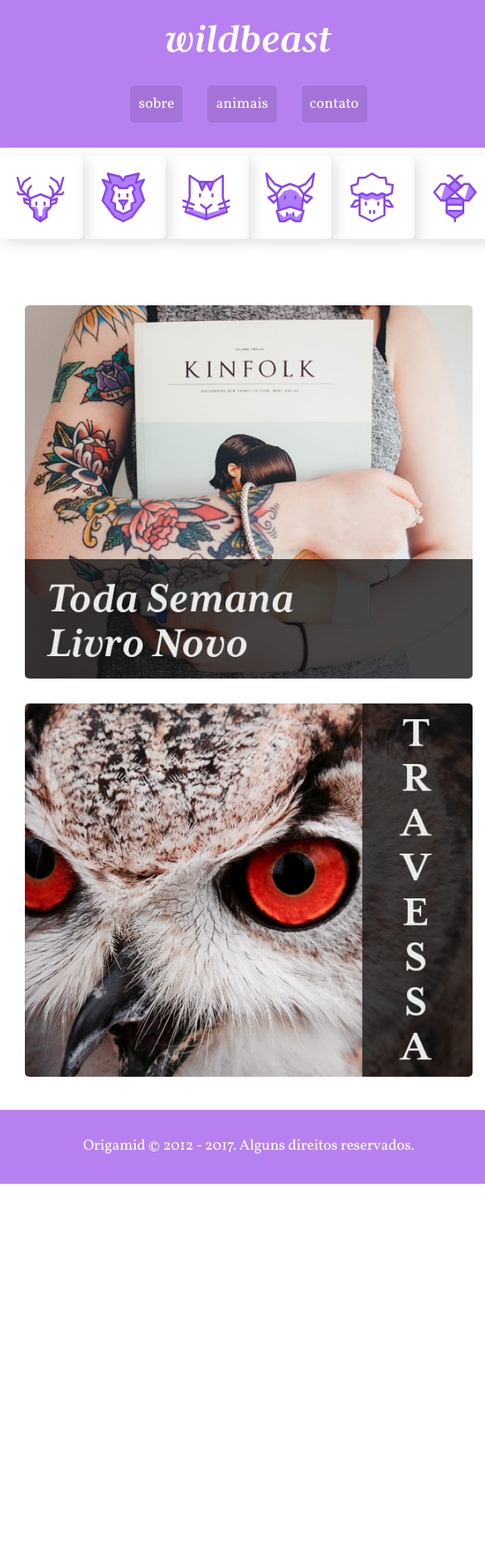
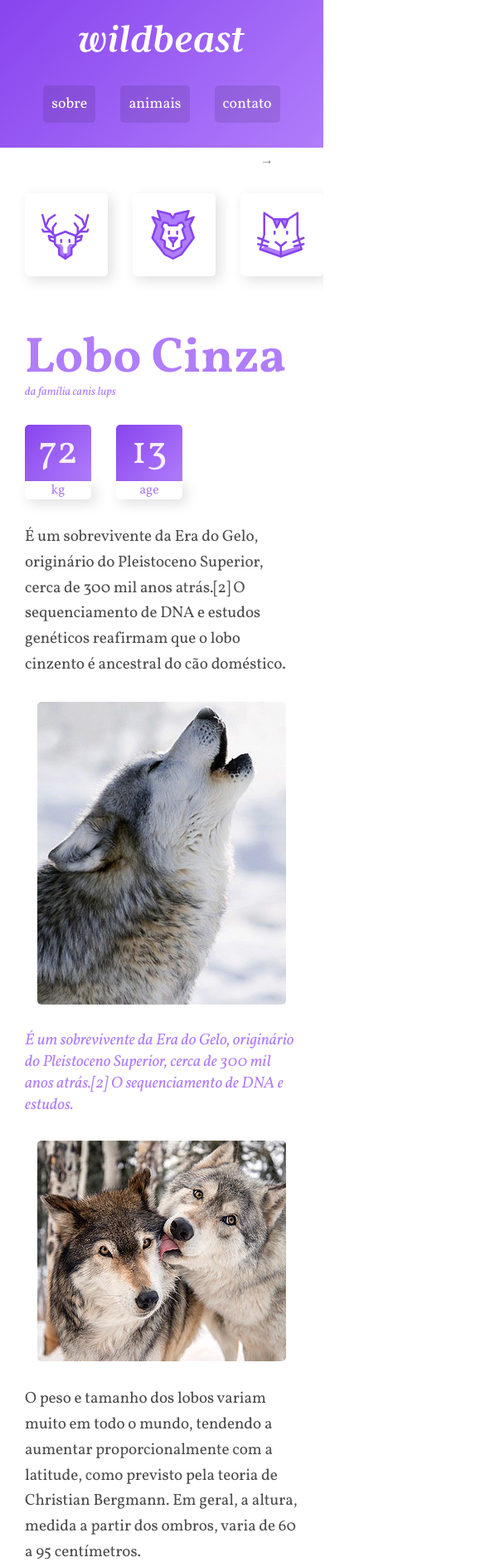
Before and after one commit to PablloDantas/WildBeast, a plain HTML site: page index.html in a window 390 px wide. Shown: the top 1889 px of the page at 83% size, 585 px wide, since content can reach past the window. Before the commit the page ends 1427 px from the top, so only its background shows below. Drawn offline with Linux system fonts and the light colour scheme.

Commit message:
feat: finalização do conteúdo e ajustes no responsivo geral da página.

```diff
--- a/css/global/global.css
+++ b/css/global/global.css
@@ -1,13 +1,15 @@
 :root {
   --c0: #ffffff;
-  --c1: #b780f1;
+  --c1: #b07dfb;
+  --c2: rgba(0, 0, 0, 0.7);
+  --c3: #8844ee;
   --c99: #000000;
 }
 
 * {
   margin: 0;
   padding: 0;
-  font-family: "Vollkorn", sans-serif;
+  font-family: "Vollkorn", serif;
 }
 
 a {
--- /dev/null
+++ b/css/home/conteudo.css
@@ -0,0 +1,149 @@
+.conteudo {
+  grid-area: conteudo;
+  display: grid;
+  grid-template:
+    "conteudo-titulo          conteudo-info"
+    "conteudo-p1              conteudo-p1"
+    "conteudo-img1            conteudo-p2"
+    "conteudo-img1            conteudo-img2"
+    "conteudo-p3              conteudo-p4"
+    "conteudo-p5              conteudo-p5"
+    "conteudo-table           conteudo-p6"
+    "conteudo-table           conteudo-p7"
+    "conteudo-img3            conteudo-img3" /
+    1fr 1fr;
+  margin: 0 auto;
+  max-width: 900px;
+  gap: 30px;
+  padding: 30px;
+}
+
+.conteudo img {
+  border-radius: 5px;
+}
+
+.conteudo-titulo {
+  grid-area: conteudo-titulo;
+  color: var(--c1);
+}
+
+.conteudo-info {
+  grid-area: conteudo-info;
+  display: flex;
+  gap: 30px;
+}
+
+.conteudo-info-bloco {
+  width: 80px;
+  text-align: center;
+}
+
+.conteudo-info p {
+  display: block;
+  padding: 10px;
+  border-radius: 5px 5px 0 0;
+  background: linear-gradient(135deg, var(--c3), var(--c1));
+  color: rgba(255, 255, 255, 0.9);
+}
+
+.conteudo-info span {
+  display: block;
+  color: var(--c1);
+  background-color: var(--c0);
+  border-radius: 0 0 5px 5px;
+  box-shadow: 5px 5px 15px 0px rgba(44, 44, 44, 0.15);
+}
+
+.conteudo-p1,
+.conteudo-p3,
+.conteudo-p4,
+.conteudo-p6,
+.conteudo-p7 {
+  color: var(--c2);
+}
+
+.conteudo-p1 {
+  grid-area: conteudo-p1;
+}
+.conteudo-img1 {
+  grid-area: conteudo-img1;
+  align-self: self-end;
+}
+.conteudo-p2 {
+  max-width: 12rem;
+  color: var(--c1);
+  grid-area: conteudo-p2;
+}
+.conteudo-img2 {
+  grid-area: conteudo-img2;
+}
+.conteudo-p3 {
+  grid-area: conteudo-p3;
+}
+.conteudo-p4 {
+  grid-area: conteudo-p4;
+}
+.conteudo-p5 {
+  grid-area: conteudo-p5;
+  display: flex;
+  justify-content: center;
+  padding: 30px;
+  border-radius: 5px;
+  box-shadow: 5px 5px 15px 0px rgba(44, 44, 44, 0.15);
+  background: linear-gradient(135deg, var(--c3), var(--c1));
+  color: var(--c0);
+}
+
+.conteudo-p5 p {
+  text-align: center;
+  max-width: 500px;
+}
+
+.conteudo-table {
+  grid-area: conteudo-table;
+  padding: 30px;
+  color: var(--c0);
+  border-radius: 5px;
+  box-shadow: 5px 5px 15px 0px rgba(44, 44, 44, 0.15);
+  background: linear-gradient(135deg, var(--c3), var(--c1));
+}
+
+.conteudo-table li {
+  padding: 15px;
+}
+
+.conteudo-table li + li {
+  border-top: 2px solid var(--c1);
+}
+
+.conteudo-p6 {
+  grid-area: conteudo-p6;
+}
+.conteudo-p7 {
+  grid-area: conteudo-p7;
+}
+.conteudo-img3 {
+  grid-area: conteudo-img3;
+}
+
+.conteudo-img3 img {
+  width: 100%;
+  height: auto;
+}
+
+@media (max-width: 500px) {
+  .conteudo {
+    display: flex;
+    flex-direction: column;
+  }
+  .conteudo-img1 {
+    align-self: center;
+  }
+  .conteudo-img2 {
+    align-self: center;
+  }
+  .conteudo-p2 {
+    font-size: 1.2rem;
+    max-width: 100%;
+  }
+}
--- a/css/home/header.css
+++ b/css/home/header.css
@@ -1,5 +1,5 @@
 .header {
-  background: var(--c1);
+  background: linear-gradient(135deg, var(--c3), var(--c1));
   grid-area: header;
   display: grid;
   grid-template-columns: 1fr auto;
@@ -26,6 +26,10 @@
   border-radius: 5px;
 }
 
+.header nav a:hover {
+  background: rgba(0, 0, 0, 0.5);
+}
+
 @media (max-width: 800px) {
   .header {
     grid-template-columns: auto;
--- a/css/home/sidenav.css
+++ b/css/home/sidenav.css
@@ -1,8 +1,11 @@
 .sidenav {
   grid-area: sidenav;
+  padding-top: 30px;
+  background-color: var(--c0);
 }
 
-.sidenav img {
+.sidenav li a {
+  display: block;
   min-width: 60px;
   max-width: 100px;
   margin: 0 auto 30px auto;
@@ -12,8 +15,40 @@
   transition: 0.1s ease-out;
 }
 
-@media (max-width: 800px) {
-  .sidenav ul {
-    display: flex;
+.sidenav ul li a:hover {
+  background: var(--c3);
+}
+
+@keyframes seta {
+  from {
+    right: 60px;
+  }
+  to {
+    right: 50px;
   }
 }
+
+@media (max-width: 800px) {
+  .sidenav {
+    overflow-x: auto;
+    -webkit-overflow-scrolling: touch;
+    -ms-overflow-style: -ms-autohiding-scrollbar;
+    position: relative;
+  }
+  .sidenav::after {
+    content: "→";
+    position: absolute;
+    top: -5px;
+    right: 60px;
+    color: rgba(0, 0, 0, 0.5);
+    animation: seta 0.5s ease-in 0s infinite alternate;
+  }
+  .sidenav ul {
+    padding: 15px 0px 0px 30px;
+    display: flex;
+    gap: 30px;
+  }
+  .sidenav ul li {
+    flex: 1 0 60px;
+  }
+}
--- a/css/style.css
+++ b/css/style.css
@@ -10,3 +10,4 @@
 @import "./home/sidenav.css";
 @import "./home/anuncios.css";
 @import "./home/footer.css";
+@import "./home/conteudo.css";
--- a/css/utilitarios/fontes.css
+++ b/css/utilitarios/fontes.css
@@ -1,3 +1,30 @@
+.font-14 {
+  font-size: 0.875rem;
+  font-style: italic;
+}
+
 .font-18 {
   font-size: 1.125rem /* 18px */;
 }
+
+.font-20 {
+  font-size: 1.2em /* 20px */;
+  line-height: 1.6;
+  letter-spacing: -0.005em;
+}
+
+.font-24 {
+  font-size: 1.5em /* 24px */;
+  font-style: italic;
+}
+
+.font-48 {
+  font-size: 3rem /* 48px */;
+  line-height: 1;
+}
+
+.font-60 {
+  font-size: 3.75rem /* 60 px */;
+  line-height: 1;
+  font-weight: 700;
+}
--- a/index.html
+++ b/index.html
@@ -49,7 +49,46 @@
                 </li>
         </nav>
         <main class="conteudo">
-
+            <div class="conteudo-titulo">
+                <h1 class="font-60">Lobo Cinza</h1>
+                <p class="font-14">da família canis lups</p>
+            </div>
+            <div class="conteudo-info">
+                <div class="conteudo-info-bloco">
+                    <p class="font-48">72</p>
+                    <span>kg</span>
+                </div>
+                <div class="conteudo-info-bloco">
+                    <p class="font-48">13</p>
+                    <span>age</span>
+                </div>
+            </div>
+            <p class="conteudo-p1 font-20">É um sobrevivente da Era do Gelo, originário do Pleistoceno Superior, cerca de 300 mil anos atrás.[2] O sequenciamento de DNA e estudos genéticos reafirmam que o lobo cinzento é ancestral do cão doméstico.</p>
+            <div class="conteudo-img1">
+                <img src="./img/wolf1.jpg" alt="Lobo 01">
+            </div>
+            <p class="conteudo-p2 font-14">É um sobrevivente da Era do Gelo, originário do Pleistoceno Superior, cerca de 300 mil anos atrás.[2] O sequenciamento de DNA e estudos.</p>
+            <div class="conteudo-img2">
+                <img src="./img/wolf2.jpg" alt="Lobo 02">
+            </div>
+            <p class="conteudo-p3 font-20">O peso e tamanho dos lobos variam muito em todo o mundo, tendendo a aumentar proporcionalmente com a latitude, como previsto pela teoria de Christian Bergmann. Em geral, a altura, medida a partir dos ombros, varia de 60 a 95 centímetros.</p>
+            <p class="conteudo-p4 font-20">O peso varia geograficamente. Em média, os lobos europeus pesam 38,5 kg; os lobos da América do Norte, 36 kg; os lobos indianos e árabes, 25 kg.[7] Embora raros, lobos com mais de 77 kg foram encontrados no Alasca, Canadá,[8] e na antiga União Soviética.</p>
+            <div class="conteudo-p5 font-24">
+                <p>“Há algo no uivar do lobo que tira um homem do aqui e agora e o transporta para uma floresta da mente.”</p>
+            </div>
+            <ul class="conteudo-table font-18">
+                <li>Surgiu: 12.000 anos</li>
+                <li>Tipo: Mamífero</li>
+                <li>Idade Média: 13 anos</li>
+                <li>Macho adulto: 80kg</li>
+                <li>Fêmea adulta: 55kg</li>
+                <li>Família: Lupus</li>
+            </ul>
+            <p class="conteudo-p6 font-20">É um sobrevivente da Era do Gelo, originário do Pleistoceno Superior, cerca de 300 mil anos atrás.[2] O sequenciamento de DNA e estudos genéticos reafirmam que o lobo cinzento é ancestral do cão doméstico.</p>
+            <p class="conteudo-p7 font-20">É um sobrevivente da Era do Gelo, originário do Pleistoceno Superior, cerca de 300 mil anos atrás.[2] O sequenciamento de DNA e estudos genéticos reafirmam que o lobo cinzento é ancestral do cão doméstico.</p>
+            <div class="conteudo-img3">
+                <img src="./img/wolf3.jpg" alt="Lobo 03">
+            </div>
         </main>
         <aside class="anuncios">
             <div>
```
